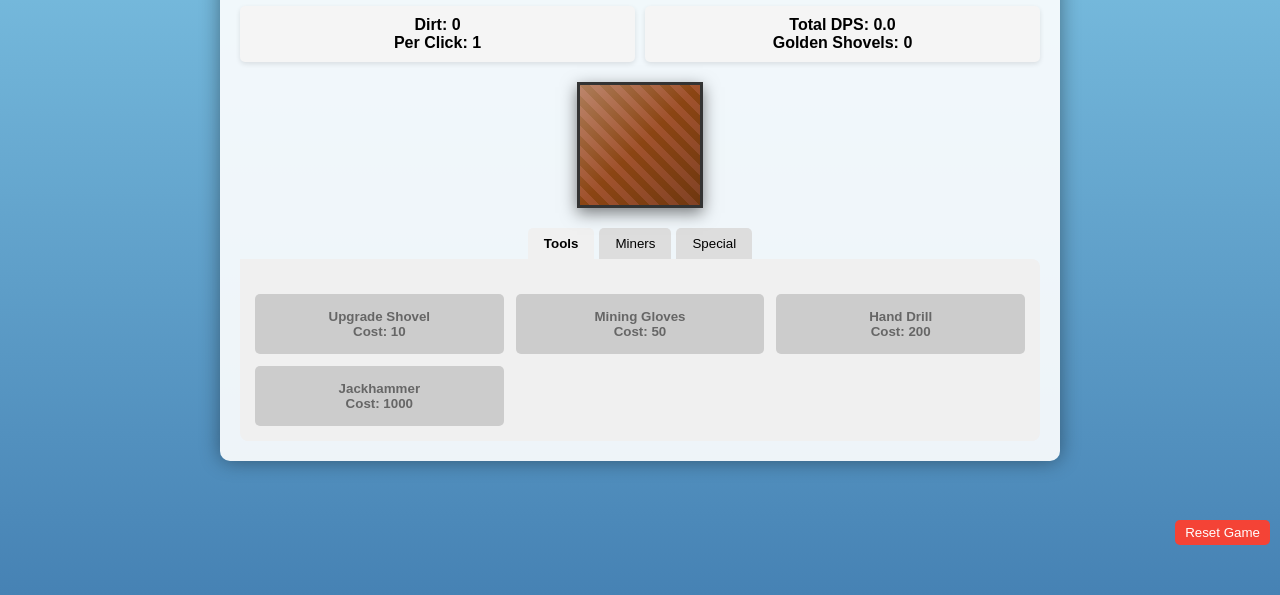
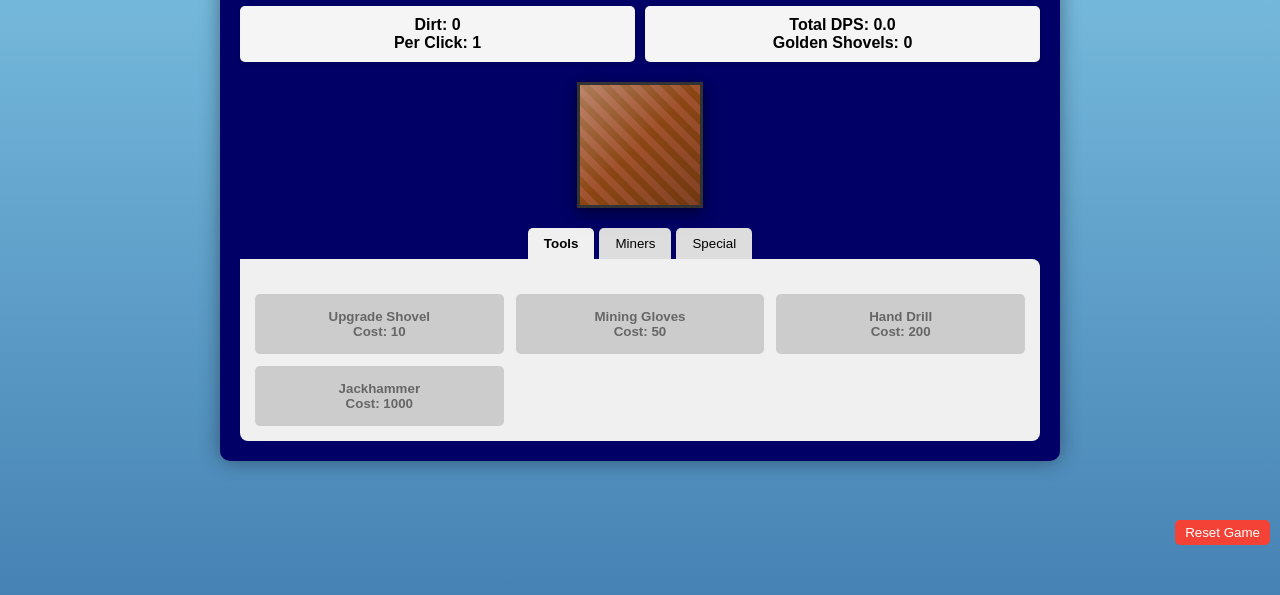
Before and after one commit to marcoroscioli/dirtyclicker, a plain HTML site: page index.html in a window 1280 px wide. Shown: the part 245-840 px from the top of the page. Drawn offline with Linux system fonts and the light colour scheme.

Commit message:
Update index.html

```diff
--- a/index.html
+++ b/index.html
@@ -23,7 +23,7 @@ I'll expand the game with more upgrades and miner types to make it more engaging
 
     #game-container {
       text-align: center;
-      background-color: rgba(255, 255, 255, 0.9);
+      background-color: rgb(0, 0, 102);
       padding: 20px;
       border-radius: 10px;
       box-shadow: 0 0 20px rgba(0, 0, 0, 0.4);
```
